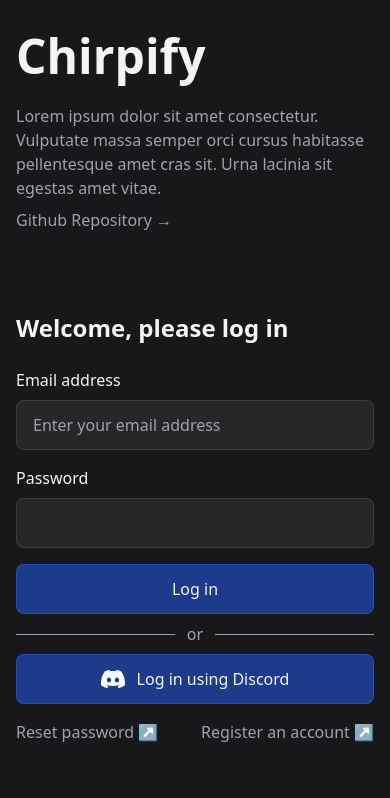
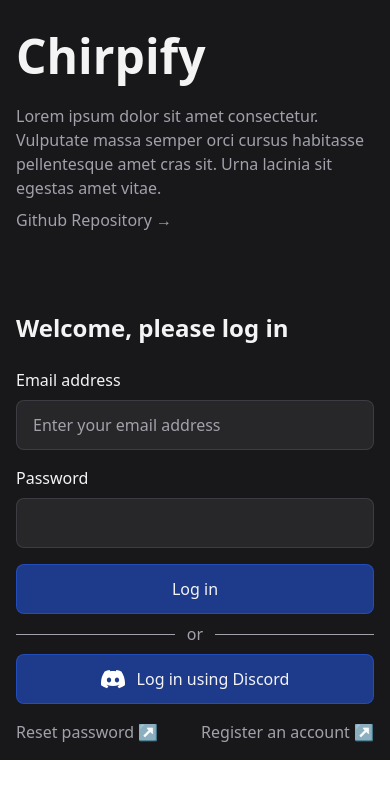
Before and after one commit to ChirpifyApp/frontend, a SvelteKit app: page /login in a window 390 px wide. Shown: the top 798 px of the page. Built offline with nearby package versions, Linux system fonts and the light colour scheme; no server answers; what prettier-plugin-tailwindcss, tailwindcss-font-inter would draw is missing.

Commit message:
Fixed login page responsiveness

```diff
--- a/src/routes/login/+page.svelte
+++ b/src/routes/login/+page.svelte
@@ -80,7 +80,7 @@
 	</div>
 </dialog>
 
-<main class="flex flex-col items-center xl:grid min-h-screen max-h-screen grid-rows-2 bg-zinc-900 xl:grid-cols-2 xl:grid-rows-none">
+<main class="flex flex-col items-center xl:grid xl:min-h-screen max-h-screen grid-rows-2 bg-zinc-900 xl:grid-cols-2 xl:grid-rows-none">
 	<div class="flex items-center justify-center p-4 xl:p-32 pt-8">
 		<div>
 			<h1 class="mb-6 font-bold text-5xl">Chirpify</h1>
```
